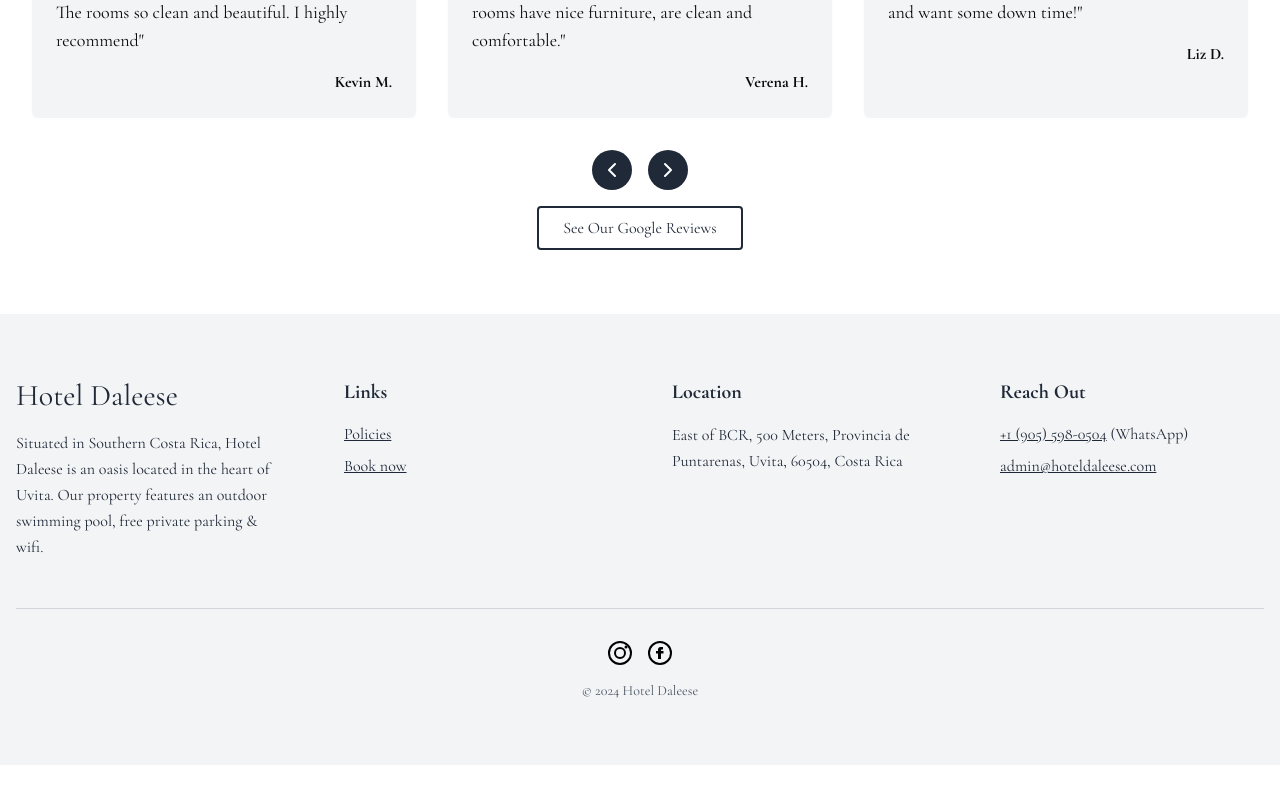
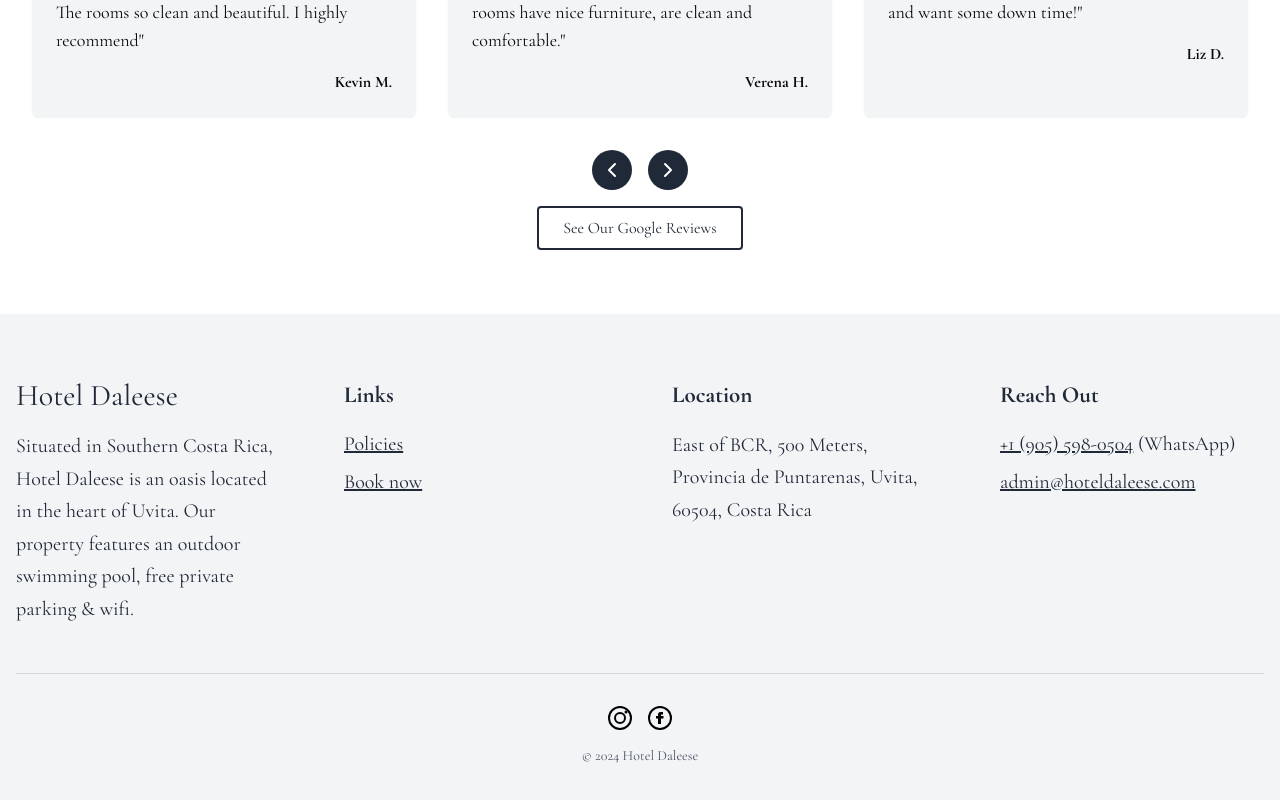
Before and after one commit to Yolxander/hotel-daleese, a Next.js app: page / in a window 1280 px wide. Shown: the part 2976-3776 px from the top of the page. Before the commit the page ends 3741 px from the top, so only its background shows below. Built offline with nearby package versions, Linux system fonts and the light colour scheme.

Commit message:
update suites

```diff
--- a/src/components/footer.tsx
+++ b/src/components/footer.tsx
@@ -33,40 +33,40 @@ export function FooterComponent() {
       <div className="max-w-7xl mx-auto grid grid-cols-1 md:grid-cols-4 gap-8 md:gap-16">
         <div>
           <h2 className="text-3xl font-normal mb-4">Hotel Daleese</h2>
-          <p className="text-base leading-relaxed">
+          <p className="text-[20px] leading-relaxed">
             Situated in Southern Costa Rica, Hotel Daleese is an oasis located in the heart of Uvita. Our property features an outdoor swimming pool, free private parking & wifi.
           </p>
         </div>
         <div>
-          <h3 className="text-xl font-bold mb-4">Links</h3>
+          <h3 className="text-[23px] font-bold mb-4">Links</h3>
           <ul className="space-y-2">
             <li>
-              <Link href="/policies" className="text-gray-800 underline hover:no-underline transition-all duration-300">
+              <Link href="/policies" className="text-[20px] text-gray-800 underline hover:no-underline transition-all duration-300">
                 Policies
               </Link>
             </li>
             <li>
-              <Link href="/book" className="text-gray-800 underline hover:no-underline transition-all duration-300">
+              <Link href="/book" className="text-[20px]  text-gray-800 underline hover:no-underline transition-all duration-300">
                 Book now
               </Link>
             </li>
           </ul>
         </div>
         <div>
-          <h3 className="text-xl font-bold mb-4">Location</h3>
-          <p className="text-base leading-relaxed">
+          <h3 className="text-[23px] font-bold mb-4">Location</h3>
+          <p className="text-[20px] leading-relaxed">
             East of BCR, 500 Meters, Provincia de Puntarenas, Uvita, 60504, Costa Rica
           </p>
         </div>
         <div>
-          <h3 className="text-xl font-bold mb-4">Reach Out</h3>
-          <p className="text-base mb-2">
+          <h3 className="text-[23px] font-bold mb-4">Reach Out</h3>
+          <p className="text-[20px] mb-2">
             <a href="https://wa.me/19055980504" className="text-gray-800 underline hover:no-underline transition-all duration-300">
               +1 (905) 598-0504
             </a>
             {' '}(WhatsApp)
           </p>
-          <p className="text-base">
+          <p className="text-[20px]">
             <a href="mailto:admin@hoteldaleese.com" className="text-gray-800 underline hover:no-underline transition-all duration-300">
               admin@hoteldaleese.com
             </a>
```
